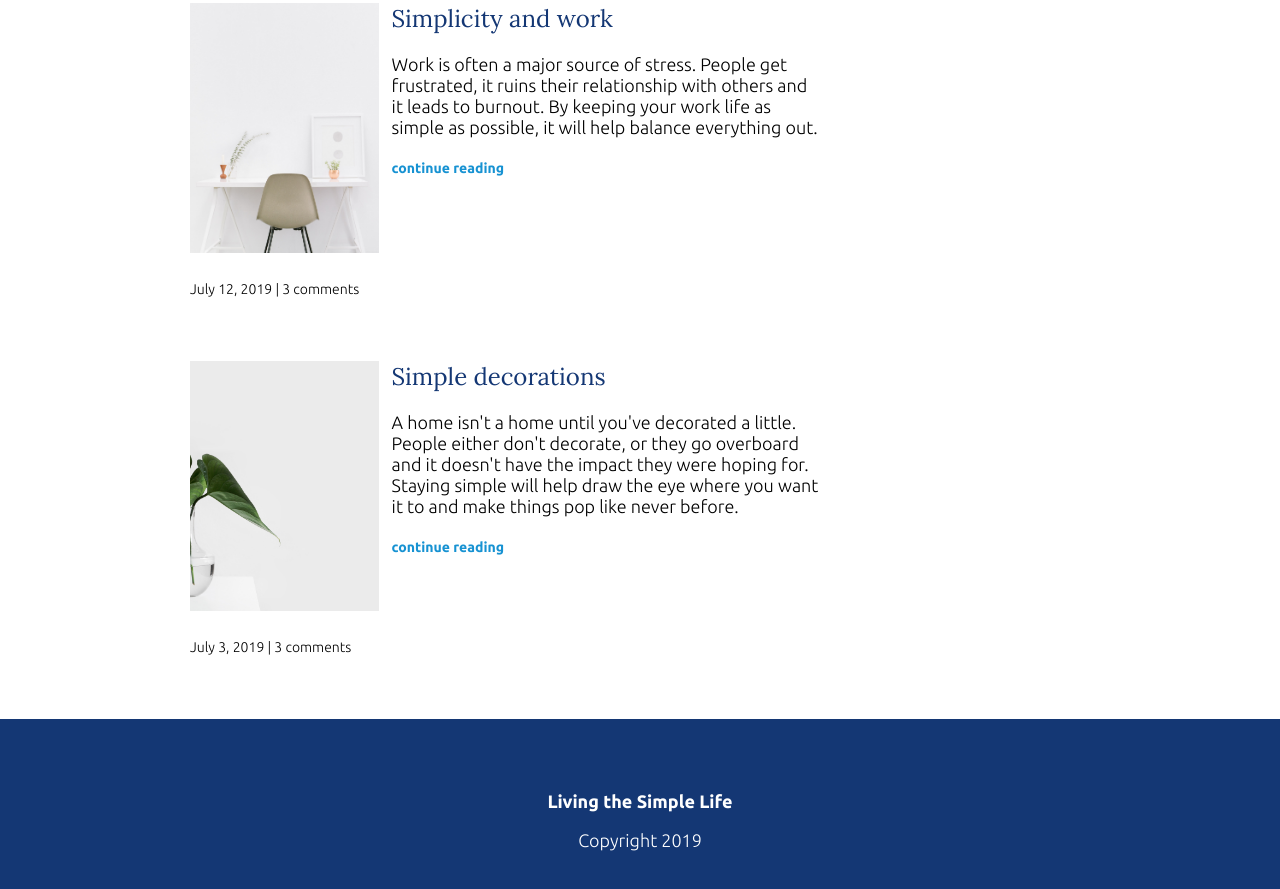
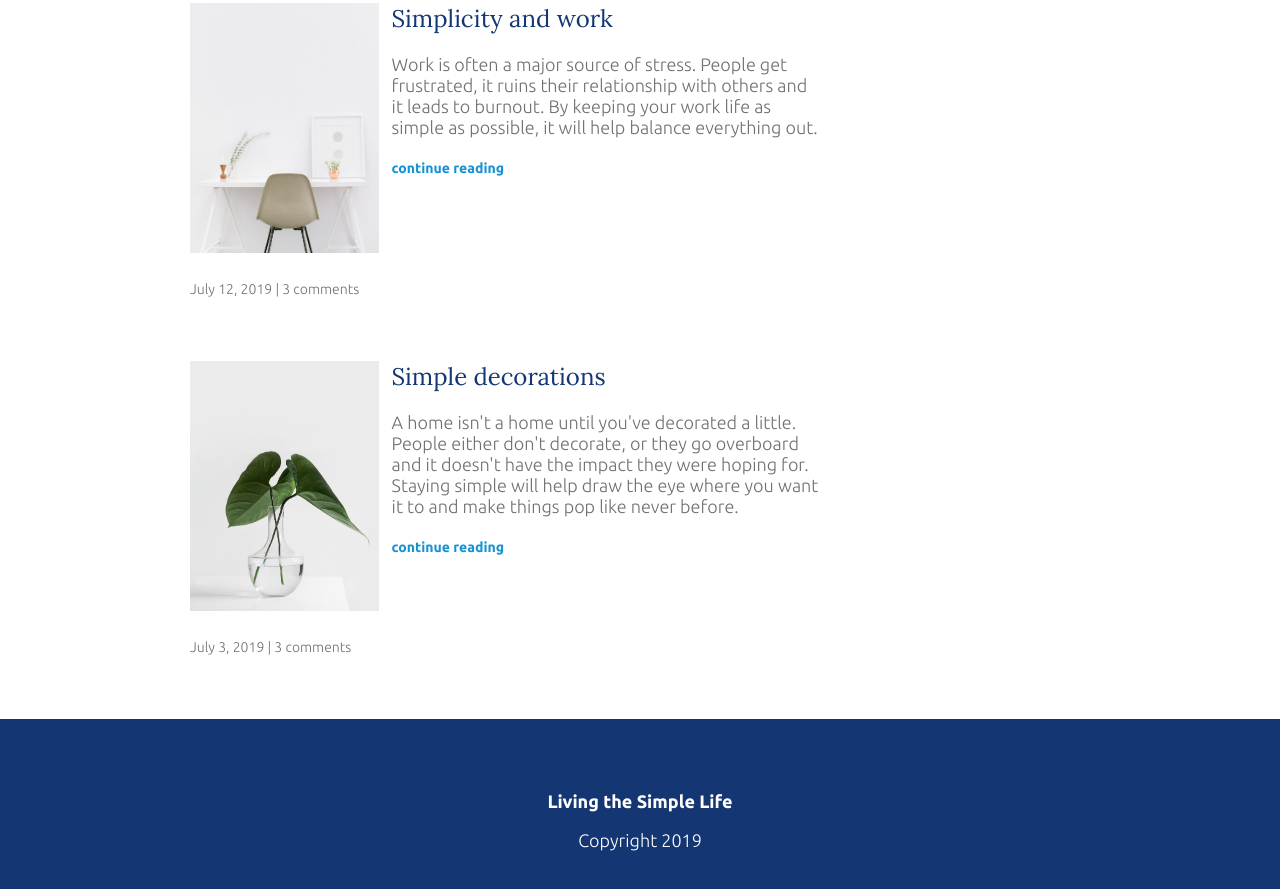
Before and after one commit to Guersom92/Blog, a plain HTML site: page index.html in a window 1280 px wide. Shown: the part 1269-2158 px from the top of the page. Drawn offline with Linux system fonts and the light colour scheme.

Commit message:
detalles

```diff
--- a/estilos.css
+++ b/estilos.css
@@ -3,6 +3,7 @@ body{
     font-family: 'Ubuntu';
     font-size: 1.125rem;
     font-weight: 300;
+    color: #707070;
 }
 img{
     max-width: 100%;
@@ -132,6 +133,9 @@ li{
 .article-recent-secondary{
     order: 1;
 }
+.recent:last-child .article-image{
+    object-position: left ;
+}
 @media(min-width:675px){
     .container-flex{
         flex-direction: row;
```
